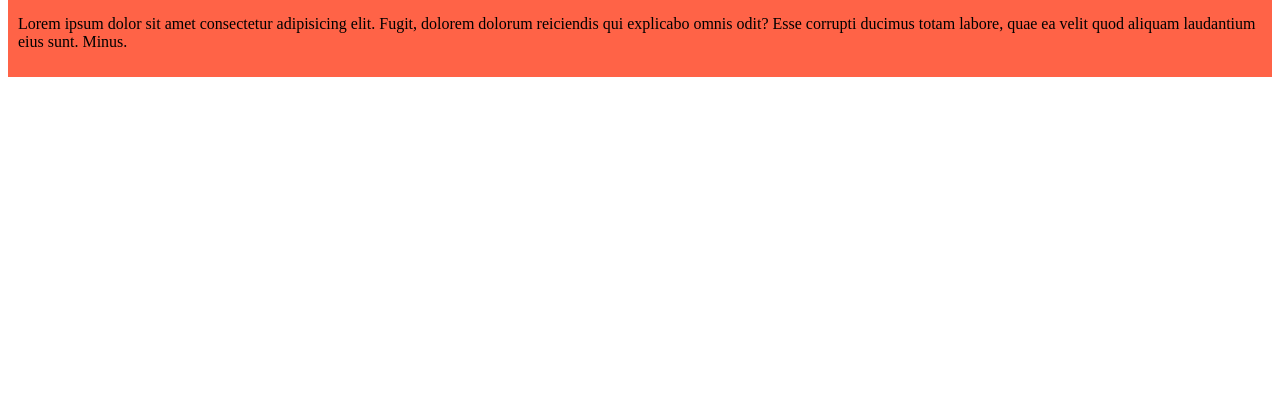
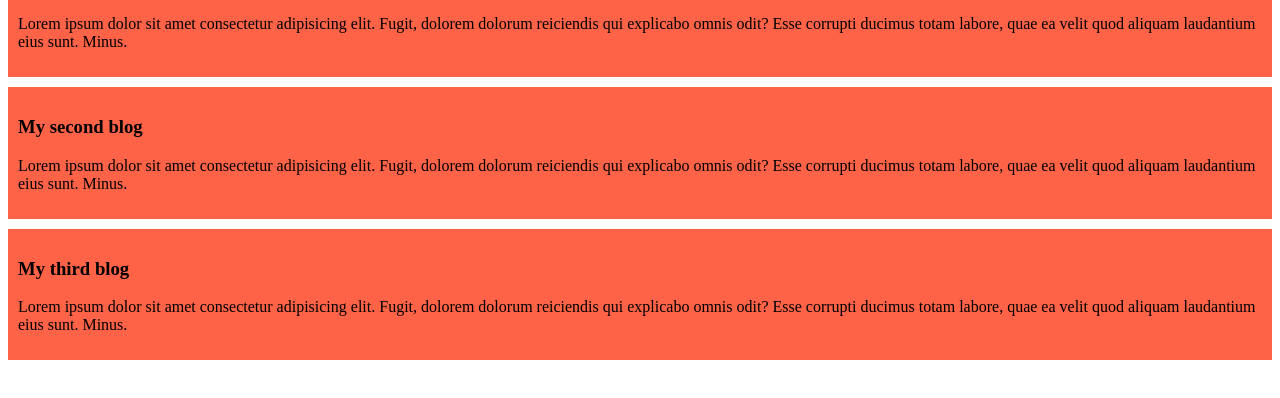
Before and after one commit to SobuzNub/my-first-simple-website, a plain HTML site: page index.html in a window 1280 px wide. Shown: the part 62-460 px from the top of the page. Drawn offline with Linux system fonts and the light colour scheme.

Commit message:
added the second and the third blog

```diff
--- a/index.html
+++ b/index.html
@@ -11,5 +11,13 @@
         <h3>My first website</h3>
         <p>Lorem ipsum dolor sit amet consectetur adipisicing elit. Fugit, dolorem dolorum reiciendis qui explicabo omnis odit? Esse corrupti ducimus totam labore, quae ea velit quod aliquam laudantium eius sunt. Minus.</p>
     </div>
+    <div>
+        <h3>My second blog</h3>
+        <p>Lorem ipsum dolor sit amet consectetur adipisicing elit. Fugit, dolorem dolorum reiciendis qui explicabo omnis odit? Esse corrupti ducimus totam labore, quae ea velit quod aliquam laudantium eius sunt. Minus.</p>
+    </div>
+    <div>
+        <h3>My third blog</h3>
+        <p>Lorem ipsum dolor sit amet consectetur adipisicing elit. Fugit, dolorem dolorum reiciendis qui explicabo omnis odit? Esse corrupti ducimus totam labore, quae ea velit quod aliquam laudantium eius sunt. Minus.</p>
+    </div>
 </body>
 </html>
--- a/styles/blog.css
+++ b/styles/blog.css
@@ -1,4 +1,5 @@
 div{
     background-color: tomato;
     padding: 10px;
+    margin-bottom: 10px;
 }
```
